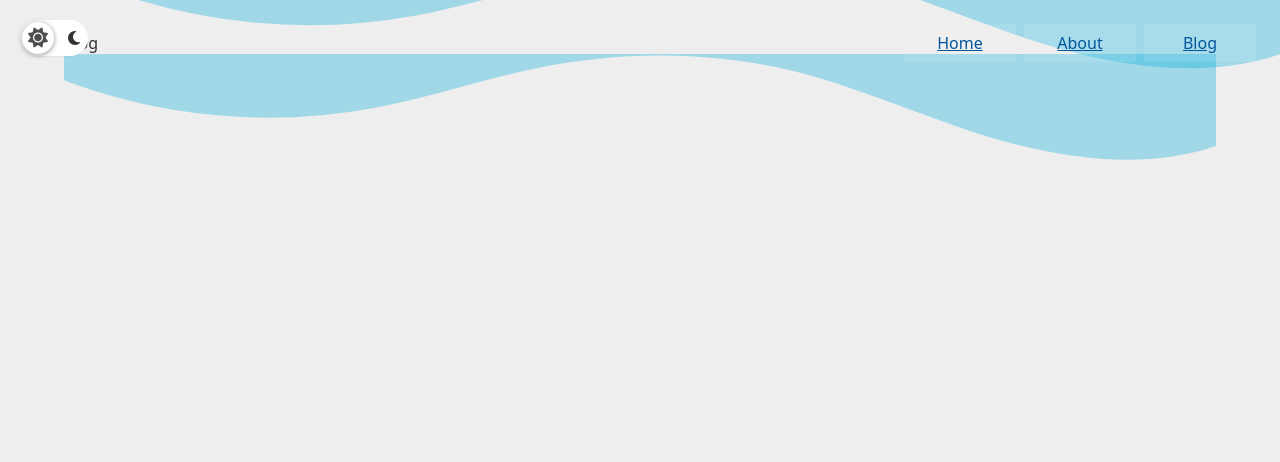
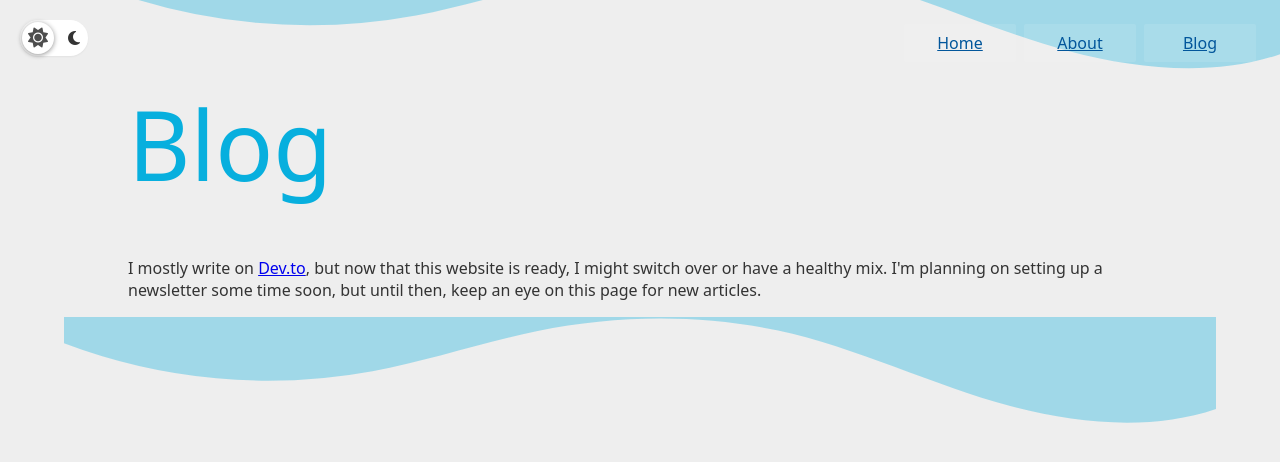
Before and after one commit to debadeepsen/debadeepsencom-next, a Next.js app: page /blog in a window 1280 px wide. Shown: the top 462 px of the page. Built offline with nearby package versions, Linux system fonts and the light colour scheme.

Commit message:
blog page

```diff
--- a/src/app/about/page.tsx
+++ b/src/app/about/page.tsx
@@ -1,20 +1,22 @@
 /* eslint-disable @next/next/no-img-element */
+import Divider from '@/components/Divider'
+import Socials from '@/components/Socials'
 import { H1 } from '@/components/Title'
 import React from 'react'
 
 const About = () => {
   return (
-    <div className='w-[600px] lg:w-[800px] mx-auto'>
+    <div className='w-full md:w-[600px] lg:w-[800px] mx-auto'>
       <div className='text-center'>
         <H1>About Me</H1>
       </div>
       <div className='flex flex-col lg:flex-row'>
-        <div>
+        <div className='flex justify-center'>
           <img
             src='https://scontent.fccu20-1.fna.fbcdn.net/v/t39.30808-6/318581062_10160012150610169_5609406085622197679_n.jpg?_nc_cat=101&ccb=1-7&_nc_sid=8bfeb9&_nc_ohc=5icC1EnZEegAX-SBvqd&_nc_ht=scontent.fccu20-1.fna&oh=00_AfBHuStyZ-lDxNTdkhlYyJUTuOdyYcjdjqn5t6bgrGIAYQ&oe=64CACA47'
             alt='profile picture'
-            className='w-[360px] h-[360px] object-cover rounded-full shadow-xl'
-            style={{filter: 'sepia(.3) saturate(.8) contrast(1.2)'}}
+            className='w-[180px] h-[180px] md:w-[360px] md:h-[360px] object-cover rounded-full shadow-xl'
+            style={{ filter: 'sepia(.3) saturate(.8) contrast(1.2)' }}
           />
         </div>
         <div className='mt-8 lg:mt-0 lg:ml-16'>
@@ -32,7 +34,18 @@ const About = () => {
             photographer in the past. I&apos;m also an ardent Marvel/MCU nerd
             (this website is a spoiler-free zone, though).
           </p>
+          <p>
+            I&apos;ve worked with a variety of tech stacks, but recently
+            I&apos;ve been more busy with making front-end applications,
+            primarily using either Vue or React. Both libraries have their
+            merit, but I&apos;ve been fascinated with Next.js lately, so React
+            is my preferred choice of front-end framework right now.
+          </p>
         </div>
+      </div>
+      <div>
+        <Divider />
+        <Socials />
       </div>
     </div>
   )
--- a/src/app/blog/page.tsx
+++ b/src/app/blog/page.tsx
@@ -1,8 +1,20 @@
+import { H1 } from '@/components/Title'
 import React from 'react'
 
 const Blog = () => {
   return (
-    <div>Blog</div>
+    <div className='w-full lg:w-[800px] xl:w-[1024px] mx-auto'>
+      <H1>Blog</H1>
+      <p>
+        I mostly write on{' '}
+        <a target='_blank' href='https://dev.to/debadeepsen'>
+          Dev.to
+        </a>,{' '}
+        but now that this website is ready, I might switch over or have a
+        healthy mix. I&apos;m planning on setting up a newsletter some time
+        soon, but until then, keep an eye on this page for new articles.
+      </p>
+    </div>
   )
 }
 
```
